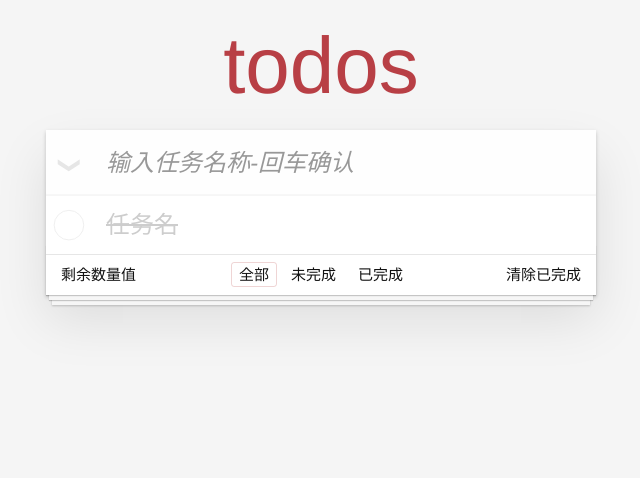
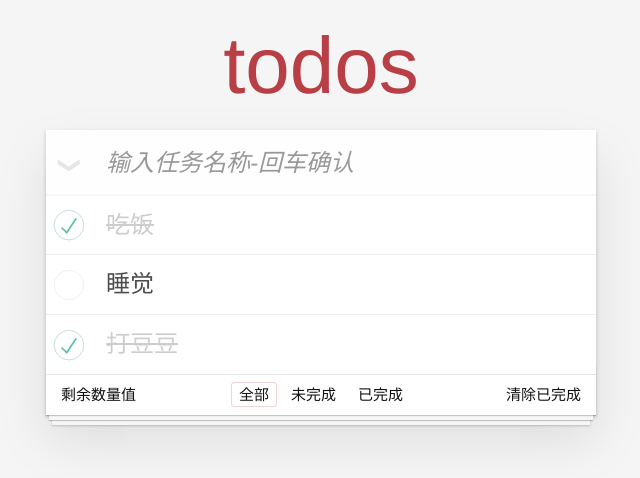
Before and after one commit to liyinan0501/Vue-TodoMVC-V1, a Vue app: page / in a window 1280 px wide. Shown: the top 478 px of the page, without its empty margins (319-959 px from the left). Built offline with nearby package versions, Linux system fonts and the light colour scheme.

Commit message:
complete adding function

```diff
--- a/src/App.vue
+++ b/src/App.vue
@@ -1,8 +1,8 @@
 <template>
   <section class="todoapp">
     <!-- 除了驼峰, 还可以使用-转换链接 -->
-    <TodoHeader></TodoHeader>
-    <TodoMain></TodoMain>
+    <TodoHeader @create="createFn"></TodoHeader>
+    <TodoMain :arr="list"></TodoMain>
     <TodoFooter></TodoFooter>
   </section>
 </template>
@@ -21,6 +21,22 @@ export default {
     TodoHeader,
     TodoMain,
     TodoFooter
+  },
+  data () {
+    return {
+      list: [
+        { id: 100, name: '吃饭', isDone: true },
+        { id: 201, name: '睡觉', isDone: false },
+        { id: 103, name: '打豆豆', isDone: true }
+      ]
+    }
+  },
+  methods: {
+    createFn (newTodo) {
+      const id =
+        this.list.length === 0 ? 100 : this.list[this.list.length - 1].id + 1
+      this.list.push({ id, name: newTodo, isDone: false })
+    }
   }
 }
 </script>
--- a/src/components/TodoHeader.vue
+++ b/src/components/TodoHeader.vue
@@ -3,10 +3,28 @@
     <h1>todos</h1>
     <input id="toggle-all" class="toggle-all" type="checkbox" />
     <label for="toggle-all"></label>
-    <input class="new-todo" placeholder="输入任务名称-回车确认" autofocus />
+    <input
+      class="new-todo"
+      placeholder="输入任务名称-回车确认"
+      autofocus
+      v-model="newTodo"
+      @keydown.enter="addNew"
+    />
   </header>
 </template>
 
-<script lang="ts">
-export default {}
+<script>
+export default {
+  data () {
+    return {
+      newTodo: ''
+    }
+  },
+  methods: {
+    addNew () {
+      this.$emit('create', this.newTodo)
+      this.newTodo = ''
+    }
+  }
+}
 </script>
--- a/src/components/TodoMain.vue
+++ b/src/components/TodoMain.vue
@@ -1,10 +1,10 @@
 <template>
   <ul class="todo-list">
     <!-- completed: 完成的类名 -->
-    <li class="completed">
+    <li :class="{ completed: item.isDone }" v-for="item in arr" :key="item.id">
       <div class="view">
-        <input class="toggle" type="checkbox" />
-        <label>任务名</label>
+        <input class="toggle" type="checkbox" v-model="item.isDone" />
+        <label>{{ item.name }}</label>
         <button class="destroy"></button>
       </div>
     </li>
@@ -12,5 +12,7 @@
 </template>
 
 <script>
-export default {}
+export default {
+  props: ['arr']
+}
 </script>
```
